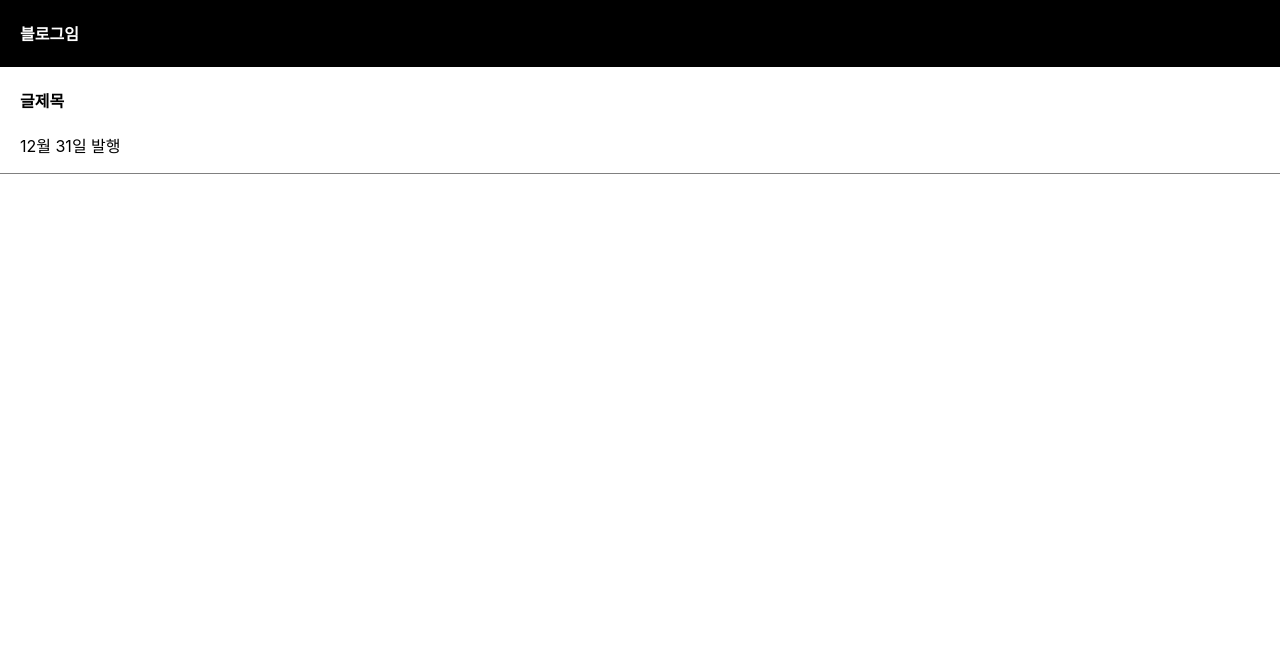
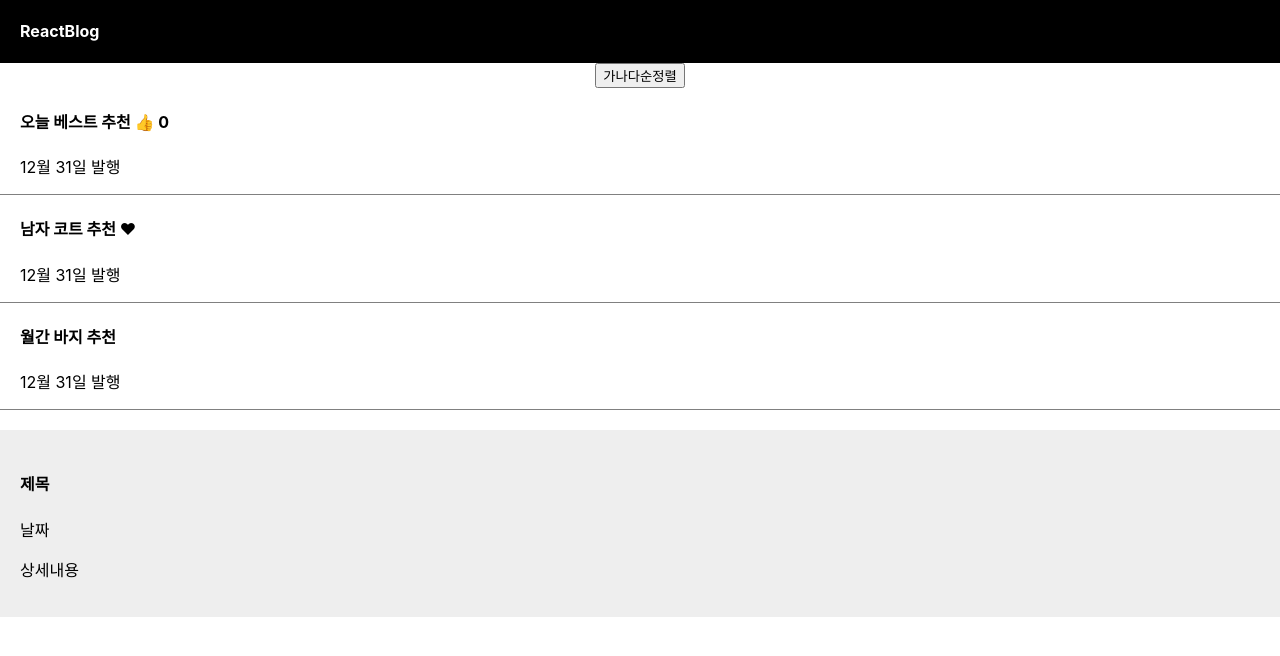
Before and after one commit to woongdam777/ToyProject, a React (Create React App) app in the folder react/blog/: page / in a window 1280 px wide. Shown: the top 656 px of the page. Built offline with nearby package versions, Linux system fonts and the light colour scheme.

Commit message:
react_1.2

```diff
--- a/react/blog/src/App.css
+++ b/react/blog/src/App.css
@@ -19,3 +19,10 @@ div{
   color: white;
   padding-left: 20px;
 }
+
+.modal{
+  margin-top: 20px;
+  padding: 20px;
+  background: #eee;
+  text-align: left;
+}
--- a/react/blog/src/App.js
+++ b/react/blog/src/App.js
@@ -1,19 +1,52 @@
 import './App.css';
+import { useState } from 'react';
 
 function App() {
 
   let post =`강남 우동 맛집`;
+  let [글제목, b] = useState(['오늘 베스트 추천','남자 코트 추천','월간 바지 추천']);
+  let [따봉, 따봉변경] = useState(0);
 
+  function 남여변경(){
+    let copy = [...글제목];
+    copy[1] = (copy[1] === '남자 코트 추천') ?'여자 코트 추천':'남자 코트 추천';
+    b(copy);
+  }
+
+  function 가나다순정렬(){
+    let copy = [...글제목];
+    copy.sort();
+    b(copy);
+  }
 
   return (
     <div className="App">
       <div className="black-nav">
-        <h4>블로그임</h4>
+        <h4>ReactBlog</h4>
+      </div>
+      <div>
+        <button onClick={가나다순정렬}>가나다순정렬</button>
       </div>
       <div className="list">
-        <h4>글제목</h4>
+        <h4>{ 글제목[0] } <span onClick={ () => {따봉변경(따봉+1)}}>👍</span> {따봉} </h4>
         <p>12월 31일 발행</p>
       </div>
+      <div className="list">
+        <h4>{ 글제목[1] } <span onClick={남여변경}>❤</span></h4>
+        <p>12월 31일 발행</p>
+      </div>
+      <div className="list">
+        <h4>{ 글제목[2] }</h4>
+        <p>12월 31일 발행</p>
+      </div>
+
+      <div className="modal">
+        <h4>제목</h4>
+        <p>날짜</p>
+        <p>상세내용</p>
+      </div>
+
+
     </div>
   );
 }
```
Also changed, not shown: react/blog/src/note.md (added, +58 -0 lines).
